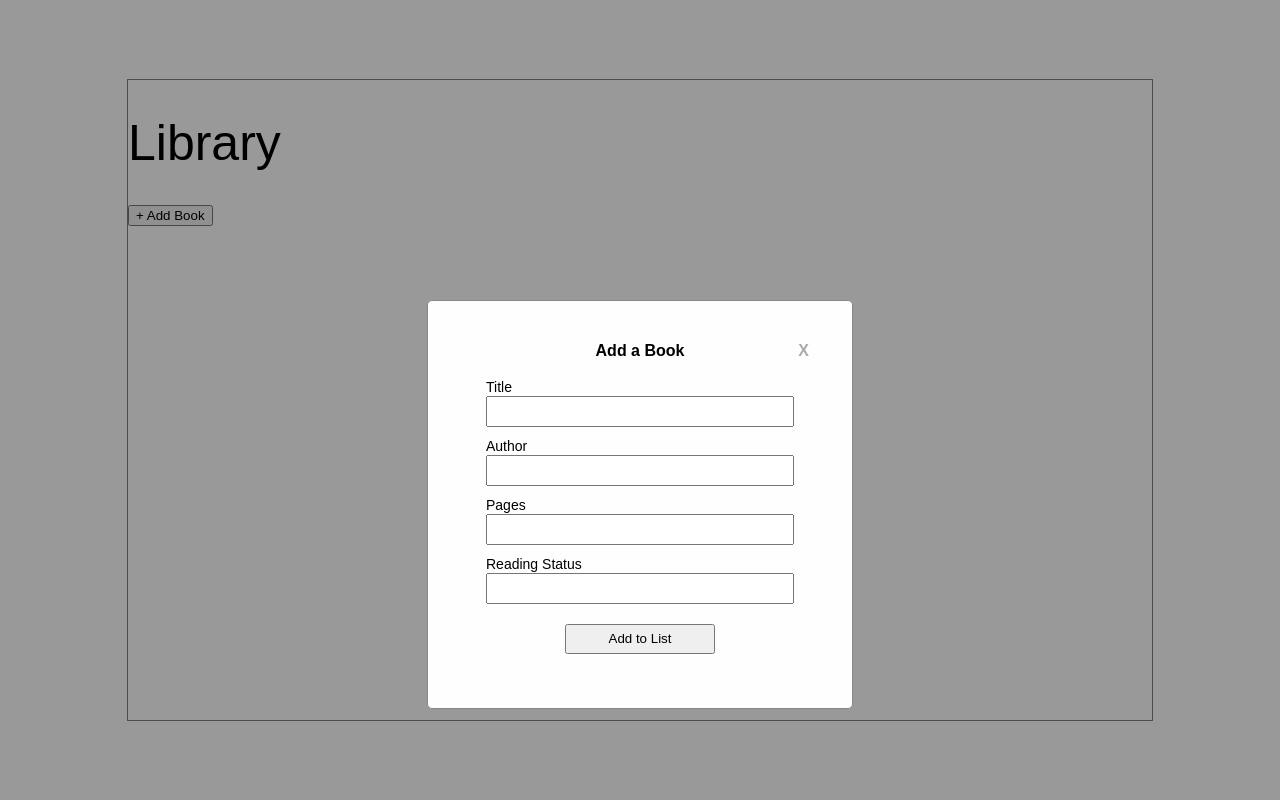
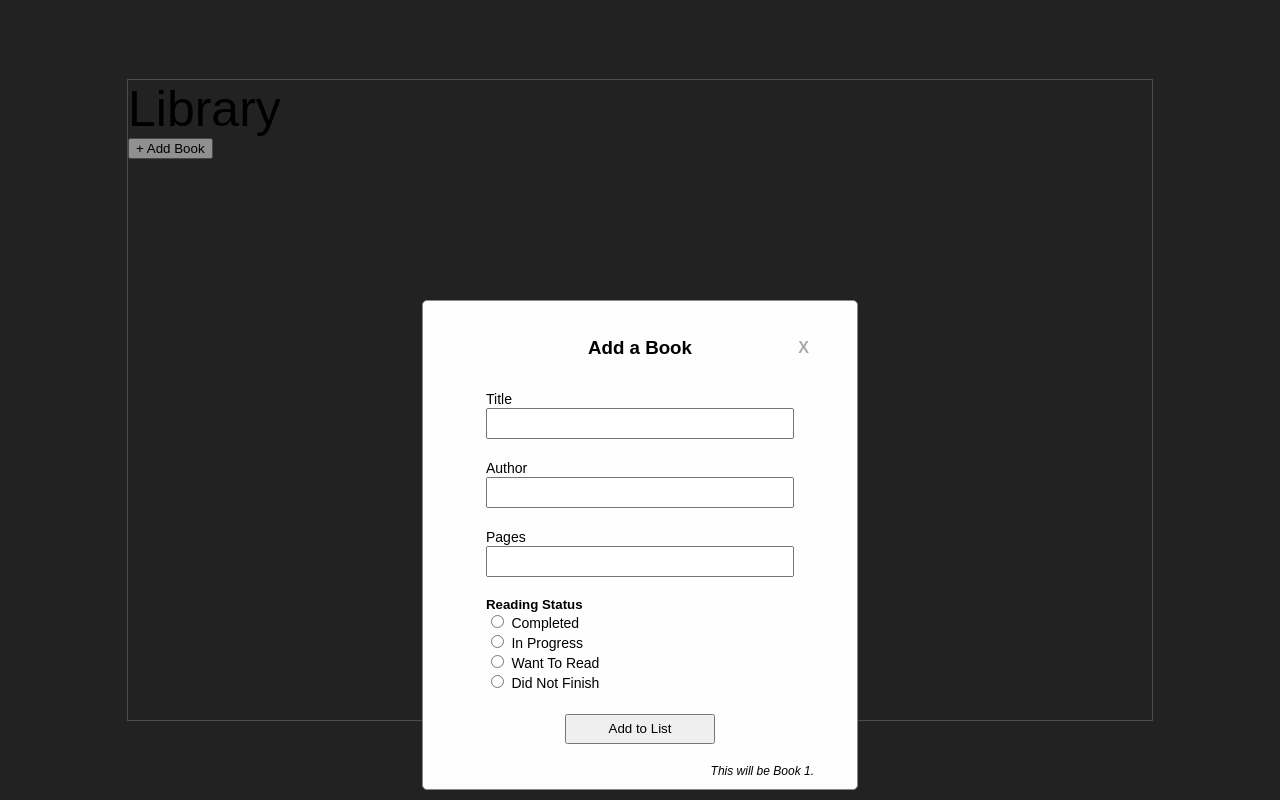
Before and after one commit to ela-codes/library-app, a plain HTML site: page index.html in a window 1280 px wide. Both pictures are taken after a click on the button "+ Add Book". Drawn offline with Linux system fonts and the light colour scheme.

Commit message:
Add script for storing book data and improve modal behaviour

```diff
--- a/index.html
+++ b/index.html
@@ -17,10 +17,10 @@
         <div class="modal">
             <div class="modal-content">
                 <div class="modal-header">
-                    <h4>Add a Book</h4>
+                    <h3>Add a Book</h3>
                     <div class="close-modal">X</div>
                 </div>
-                <form>
+                <form autocomplete="off">
                     <ul>
                         <li>
                             <label for="book_title">Title</label>
@@ -35,24 +35,29 @@
                             <input type="number" min=1 name="book_pages" id="book_pages">
                         </li>
                         <li>
-                            <label for="reading_status">Reading Status</label>
-                            <input list="status" id="reading_status" name="reading_status">
-                            <datalist id="status">
-                                <option value="Completed"></option>
-                                <option value="In Progress"></option>
-                                <option value="To Be Read"></option>
-                                <option value="Did Not Finish"></option>
-                            </datalist>
+                            <h5>Reading Status</h5>
+                            <input type="radio" id="completed" name="reading_status" value="Completed">
+                            <label for="completed">Completed</label><br>
+                            <input type="radio" id="in-progress" name="reading_status" value="In Progress">
+                            <label for="in-progress">In Progress</label><br>
+                            <input type="radio" id="want-to-read" name="reading_status" value="Want To Read">
+                            <label for="want-to-read">Want To Read</label><br>
+                            <input type="radio" id="did-not-finish" name="reading_status" value="Did Not Finish">
+                            <label for="did-not-finish">Did Not Finish</label><br>
                         </li>
                     </ul>
                     <button type="submit" id="add-book">Add to List</button>
                 </form>
+                <div class="book-id-msg">
+                    <span  class="book-id"></span>.
+                </div>
+                <br>
             </div>
         </div>
 
         <div class="bottom-container">
             <div class="books">
-                <div class="book1"></div>
+                <div class="book-card"></div>
             </div>
         </div>
     </div>
--- a/main.js
+++ b/main.js
@@ -1,37 +1,66 @@
 // GLOBAL VARIABLES
 const myLibrary = []; // contains books as objects
+let bookNum = 1
 
 const modal = document.querySelector('.modal')
 const openModal = document.querySelector('.open-modal');
 const closeModal = document.querySelector('.close-modal');
 const addButton = document.querySelector('#add-book');
+const form = document.querySelector('form');
+const bookIdNumber = document.querySelector('.book-id');
+
+
+// FUNCTIONS
+
+
+// Functions related to storing book data
+function setBookIdMessage() {
+    bookIdNumber.innerText = `This will be Book ${bookNum}`
+}
+
+
+function Book(name, author, pages) {
+    this.name = name
+    this.author = author
+    this.pages = pages
+    this.bookId = bookNum
+}
+
+function createNewBook() {
+    const newBook = new Book(
+        form.elements[0].value,
+        form.elements[1].value,
+        form.elements[2].value,
+        form.elements.reading_status.value
+        )
+    return newBook
+}
+
+function addBookToLibrary(book) {
+    myLibrary.push(book)
+}
+
+
+// Functions related to display
+function hideModal() {
+    modal.style.display = 'none';
+}
+
 
 
 
 // EVENT LISTENERS
 
-openModal.addEventListener('click', () => {modal.style.display = 'block';})
+openModal.addEventListener('click', () => {
+    modal.style.display = 'block';
+    setBookIdMessage()})
 
-closeModal.addEventListener('click', () => {modal.style.display = 'none';})
-
-window.onclick = (e) => {
-    if (e.target === modal) { modal.style.display = 'none'}
-}
+closeModal.addEventListener('click', hideModal())
 
 addButton.onclick = (e) => {
     e.preventDefault()
-    addBookToLibrary(e)
+    addBookToLibrary(createNewBook())
+    hideModal()
+    form.reset()
+    bookNum += 1 // increment book id number
 }
-
-// FUNCTIONS
-
-function Book(name, author, pages) {
-    this.name = name
-    this.author = author
-    this.pages = pages
-}
-
-
-function addBookToLibrary() {
-
-}
--- a/styles.css
+++ b/styles.css
@@ -8,15 +8,19 @@
   }
 
 
-body {
+body, h1, h2, h3, h4, h5, ul {
     margin: 0;
     padding: 0;
+}
+
+body {
     font-family: Arial, Helvetica, sans-serif;
     width: 100vw;
     height: 100vh;
     display: flex;
     justify-content: center;
     align-items: center;
+    background-color: #393939;
 
 }
 
@@ -48,7 +52,7 @@ h1 {
     background-color: #fefefe;
     font-size: 16px;
     margin: auto;
-    padding: 20px;
+    padding: 25px;
     border: 1px solid #888;
     border-radius: 5px;
     width: 30%;
@@ -66,7 +70,7 @@ h1 {
     align-items: center;
 }
 
-h4 {
+h3 {
     grid-column: 2 / 3;
     justify-self: center;
 }
@@ -80,7 +84,11 @@ h4 {
 }
 
 .close-modal:hover,
-.close-modal:focus {
+.close-modal:focus,
+.open-modal:hover,
+.open-modal:focus,
+#add-book:hover,
+#add-book:focus {
     color: #000;
     text-decoration: none;
     cursor: pointer;
@@ -98,27 +106,27 @@ label {
     font-size: 14px;
 }
 
-input {
+input:not([type='radio']) {
     height: 25px;
     width: 300px;
     display: flex;
 }
 
-ul {
-    margin: 0;
-    padding: 0;
-    padding: 5px;
-}
-
 
 li {
     list-style: none;
-    padding: 5px;
+    padding: 10px;
+}
 
+.book-id-msg {
+    font-style: italic;
+    font-size: 12px;
+    display: flex;
+    justify-self: flex-end;
 }
 
 button#add-book {
-    margin-top: 10px;
+    margin-top: 12px;
     width: 150px;
     height: 30px;
 }
```
